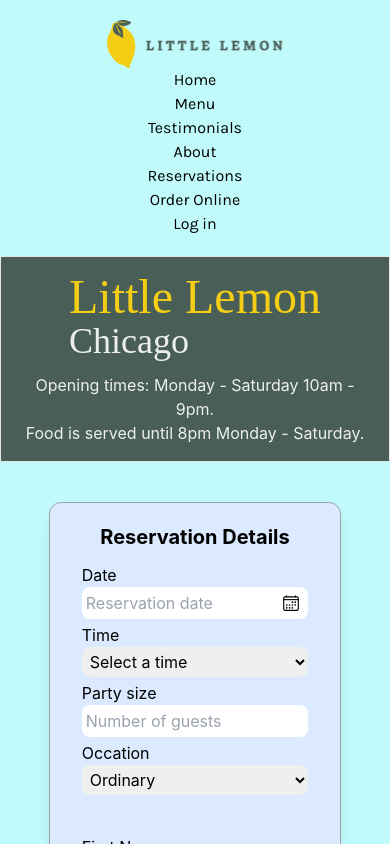
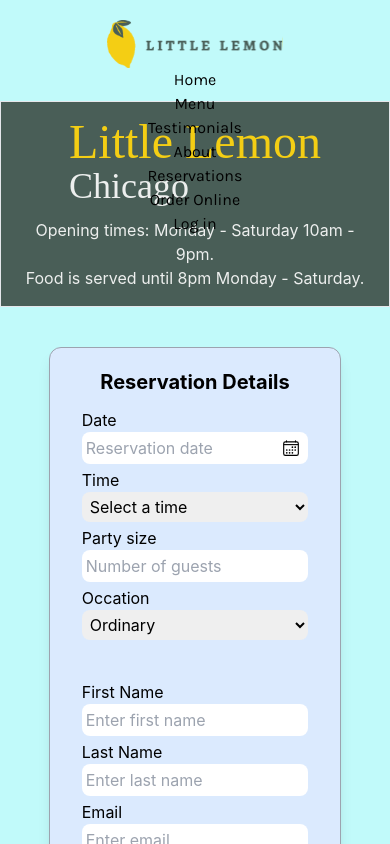
Before and after one commit to simplyajay/little-lemon, a React (Vite) app: page /reservation in a window 390 px wide. Shown: the top 844 px of the page. Built offline with nearby package versions, Linux system fonts and the light colour scheme; a web font is replaced by a local one.

Commit message:
navigation bar updated

```diff
--- a/src/App.css
+++ b/src/App.css
@@ -21,7 +21,7 @@ html {
 
 .sticky-nav {
   top: 0;
-  position: sticky;
+  position: fixed;
   z-index: 1000;
   transition:
     transform 0.2s ease,
@@ -32,8 +32,6 @@ html {
 .sticky-nav.hide {
   transform: translateY(-100%);
 }
-
-/* Navigation bar */
 
 /* Home page */
 
@@ -65,5 +63,3 @@ html {
   grid-column: 3 / -1;
   grid-row: 3/4;
 }
-
-/* Home page */
--- a/src/App.jsx
+++ b/src/App.jsx
@@ -12,7 +12,11 @@ import TestimonialsPage from "./pages/TestimonialsPage";
 const MainLayout = ({ sectionRefs }) => {
   return (
     <div>
-      <section ref={sectionRefs.home} id="home">
+      <section
+        className="mt-[250px] md:mt-[101px]"
+        ref={sectionRefs.home}
+        id="home"
+      >
         <HomePage />
       </section>
       <section ref={sectionRefs.menu} id="menu">
@@ -38,8 +42,10 @@ function App() {
   return (
     <Router>
       <div className="grid max-h-screen">
-        <header></header>
-        <NavigationBar sectionRefs={sectionRefs}></NavigationBar>
+        <header>
+          <NavigationBar sectionRefs={sectionRefs}></NavigationBar>
+        </header>
+
         <main>
           <Routes>
             <Route
--- a/src/components/NavigationBar.jsx
+++ b/src/components/NavigationBar.jsx
@@ -10,6 +10,7 @@ const NavigationBar = ({ sectionRefs }) => {
   useEffect(() => {
     const handleScroll = () => {
       const currentScrollY = window.scrollY;
+      console.log(isNavbarVisible);
 
       if (currentScrollY > lastScrollY) {
         // Scrolling down
--- a/src/pages/BookingPage.jsx
+++ b/src/pages/BookingPage.jsx
@@ -46,7 +46,7 @@ const BookingPage = () => {
   ];
 
   return (
-    <div className="w-full flex flex-col gap-10 md:px-10 pb-10 items-center justify-center">
+    <div className="w-full flex flex-col gap-10 md:px-10 pb-10 items-center justify-center mt-[101px]">
       <div className="min-h-48 w-full bg-customGreen p-4 border border-solid flex flex-col gap-3 items-center">
         <LittleLemonTitle titlesize="text-5xl" subtitlesize="text-4xl" />
         <div className="text-center">
```
